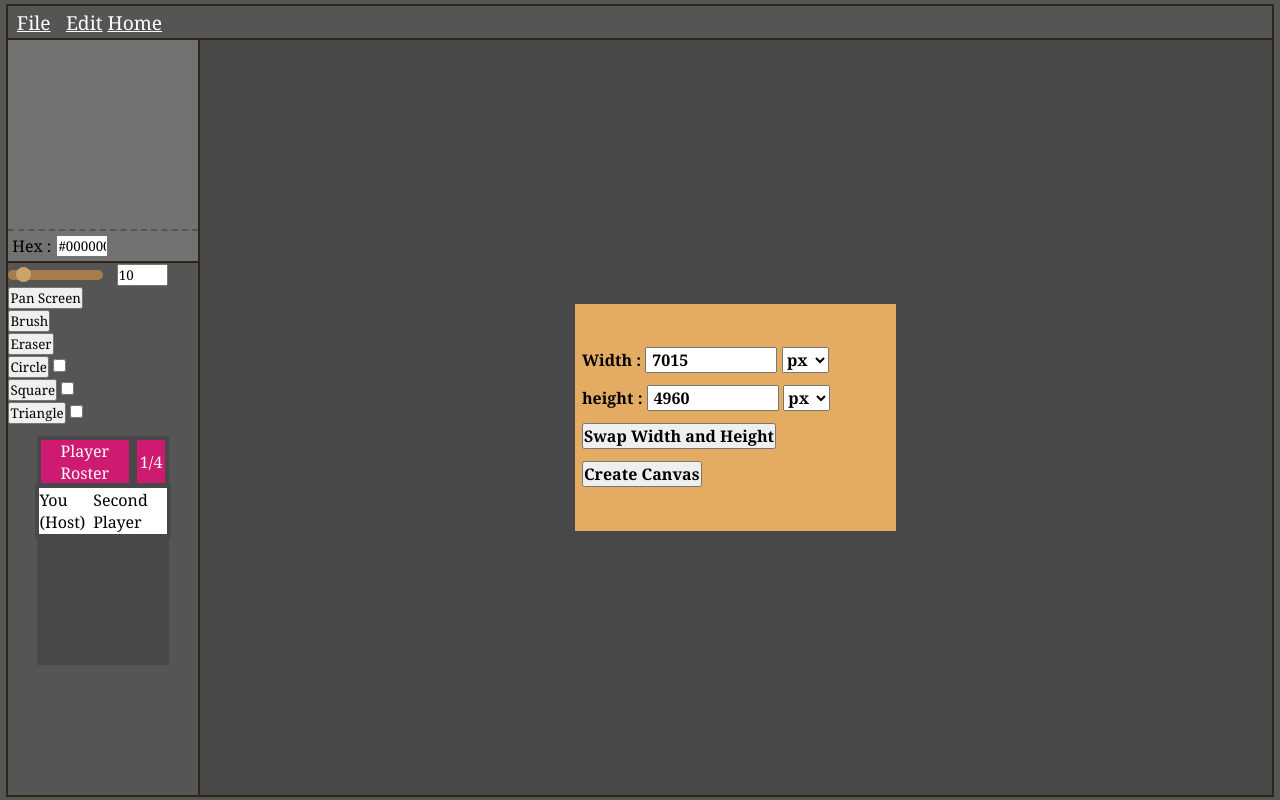
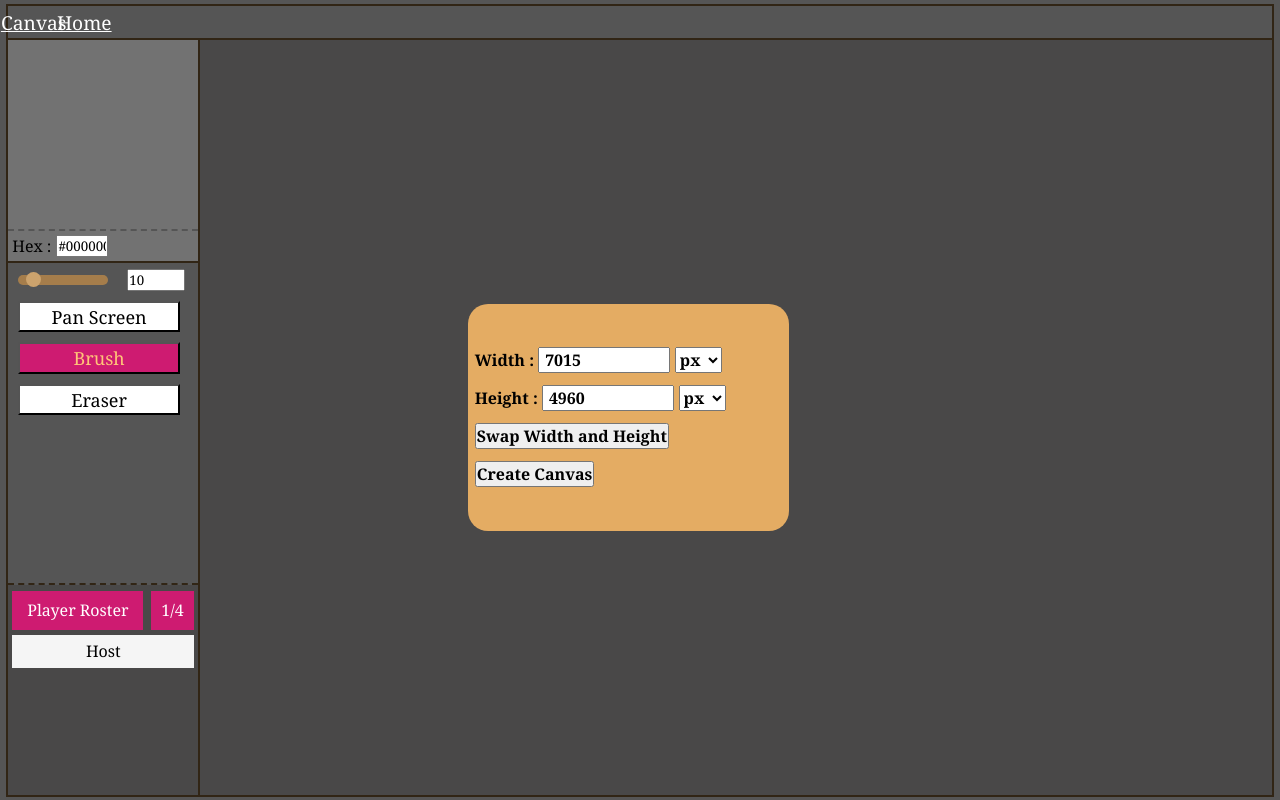
Before and after one commit to chickmenNuggs/CSE-108-Final-Project, a Flask app: page /canvas/1 in a window 1280 px wide. Run offline with Flask 3, Linux system fonts and the light colour scheme; a user stored in the database is signed in; parts of the project's set-up code (start-up, migrations or seed data) failed here and were passed over; some libraries are stand-ins or nearby versions.

Commit message:
Pushing Updated Canvas
Canvas got updated
-WebSockets need updating for roster, should push usernames to function

```diff
--- a/flask-app/static/master.css
+++ b/flask-app/static/master.css
@@ -274,11 +312,19 @@
     margin-left: 5px;
     width: 6vh;
 }
+.brush-settings{
+    height: 46%;
+    width: 95%;
+    display: flex;
+    flex-direction: column;
+    padding-left: 10px;
+    padding-top: 5px;
+    border-bottom: #312515 2px dashed;
+}
 #brush-range{
+    margin: auto;
     accent-color: #ffc478;
 }
-
-
 .slider {
   -webkit-appearance: none;
   width: 50%;
@@ -303,9 +347,39 @@
   background: #ffc478;
   cursor: pointer;
 }
+#brush-num{
+    margin: auto;
+    margin-left: 15px;
+    width: 30%;
+}
 
-#brush-num{
-    width: 25%;
+.brush-shape{
+    width: 90%;
+    height: 50%;
+    display: flex;
+    flex-direction: column;
+    margin-top: 5px;
+}
+.brush-buttons{
+    width: 100%;
+    height: 20%;
+    padding: 10px;
+    margin-top: 5px;
+    margin-bottom: 5px;
+    font-size: large;
+    display: inline-flex;
+    justify-content: center;
+    align-items: center;
+    background-color: white;
+}
+
+.active-brush{
+    width: 100%;
+    height: 20%;
+    background-color: #ce1b71;
+    color:#ffc478;
+    text-decoration: none;
+    font-size: large;
 }
 
 .canvas-holder{
@@ -323,19 +397,18 @@
 #myCanvas{
     background-color: white;
     border-bottom: #312515 solid 2px;
-    cursor:grabbing;
+    cursor:default;
 
 }
-
 .neo-roster{
-    margin: auto;
-    margin-top: 15px;
+    /* margin: auto;  */
+    padding-top: 5px;
     display: flex;
     flex-direction: column;
     align-items: center;
     background-color: #494848;
     height: 30%;
-    width: 70%;
+    width: 100%;
 }
 .neo-roster .header{
     width: 100%;
@@ -367,25 +440,31 @@
     border: 4px #494848, solid;
 
 }
+
+#ploingus{
+    width: 100%;
+    height: 80%;
+}
+
 .player-list{
     display: flex;
     align-items: center;
     justify-content: center;
     height:  20%;
     width: 96%;
-    background-color: white;
+    background-color: whitesmoke;
     border: 4px #494848, solid;
-
 }
-
 .create-new{
     margin: auto;
+    margin-left: 25%;
     background-color: #e4ac63;
     width: 30%;
     height: 30%;
     display: flex;
     align-items: center;
     justify-content: center;
+    border-radius: 20px;
 }
 #create-holder{
     margin: auto;
--- a/flask-app/static/master.js
+++ b/flask-app/static/master.js
@@ -4,21 +4,80 @@ const in_to_cm = 2.54;
 let prevUnitW;
 let prevUnitH;
 let brushSize = 10;
-let brushType = 'brush';
+let brushType;
 let brushColor;
 let isDrawing = false;
+let isSaved = false;
+let isShowing = false;
+var x, y;
 
 
+canvas = document.getElementById('myCanvas');
+ctx = canvas.getContext('2d')
+create = document.getElementsByClassName('create-new')[0];
+w = document.getElementById('width');
+h = document.getElementById('height');
+width = document.getElementById('w-measure');
+height = document.getElementById('h-measure');
+   b = document.getElementById('brush');
+   e = document.getElementById('eraser');
+   p = document.getElementById('e-pan');
 
-let canvas = document.getElementById( 'myCanvas' );
-let ctx = canvas.getContext( '2d' )
-let create = document.getElementsByClassName( 'create-new' )[ 0 ];
-let w = document.getElementById( 'width' );
-let h = document.getElementById( 'height' );
-let width = document.getElementById( 'w-measure' );
-let height = document.getElementById( 'h-measure' );
-var x, y;
-// syncBrushSize();
+window.addEventListener('load', (event) => {
+   syncBrushSize()
+   syncColor()
+   brushType = 'brush'
+});
+
+document.addEventListener('click', (event) => {
+   if(isShowing == false){
+      hideMenu();
+   }
+   isShowing = false;
+});
+
+
+function showMenu(){
+   isShowing = true;
+   menu = document.getElementById('files');
+   files.classList.remove('hidden')
+}
+
+function hideMenu(){
+   menu = document.getElementById('files');
+   files.classList.add('hidden')
+}
+
+
+function clearCanvas(){
+   ctx.clearRect(0, 0, canvas.width, canvas.height)
+   hideMenu();
+}
+
+function newCanvas(){
+   if(isSaved == false){
+      backWarn();
+   }
+   clearCanvas()
+   canvas.classList.add('hidden')
+   create.classList.remove('hidden')
+}
+
+function saveCanvas(){
+
+}
+
+function exportCanvas(){
+
+}
+
+function zoomIn(){
+
+}
+function zoomOut(){
+
+}
+
 
 /* Canvas Js Start*/
 function canvasInit ()
@@ -63,8 +122,18 @@ function canvasInit ()
       canvas.height = h.value
    }
 
-   create.classList.add( 'hidden' );
-   canvas.classList.remove( 'hidden' );
+   create.classList.add('hidden');
+   canvas.classList.remove('hidden');
+   brushColor = '#000000';
+   brushType = 'brush';
+   brushSize = 10;
+
+   window.onbeforeunload = function() {
+   return "Data will be lost if you leave the page, are you sure?";
+};
+}
+
+function backWarn(){ window.onbeforeunload = function() { return "Data will be lost if you leave the page, are you sure?"; }; }
 
    window.onbeforeunload = function ()
    {
@@ -76,7 +145,6 @@ function canvasInit ()
       LogCurrentWebsocketEvent( "Canvas Created", `Updating canvas information for lobby "${ window.gameId }"` )
       window.socket.emit( "CreatedCanvas", { "Width": canvas.width, "Height": canvas.height, "Context": ctx, "Id": window.gameId } )
    }
-}
 
 function SetClientCanvas ( width, height )
 {
@@ -91,17 +159,17 @@ function backWarn () { window.onbeforeunload = function () { return "Data will b
 
 function startDraw ()
 {
+   isSaved = false;
    isDrawing = true;
-   console.log( isDrawing )
+   console.log(brushColor)
+   console.log(brushType)
 }
 function endDraw ()
 {
    isDrawing = false;
-   console.log( isDrawing )
 }
 
-canvas.addEventListener( 'mousemove', ( e ) =>
-{
+canvas.addEventListener('mousemove', (e) =>{
    const rect = canvas.getBoundingClientRect();
 
    const scaleX = canvas.width / rect.width;
@@ -125,18 +193,18 @@ canvas.addEventListener( "mouseup", ( e ) =>
    ForceSyncBoard();
 } );
 
+function draw (x, y) {
+   canvas = document.getElementById('myCanvas');
+   let ctx = canvas.getContext('2d');
+   syncColor();
+   if(!isDrawing){ return; }
+   // console.log(x,y);
 
-function draw ( x, y )
-{
-   canvas = document.getElementById( 'myCanvas' );
-   let ctx = canvas.getContext( '2d' );
-   syncColor();
-
-   drawPencil( x, y, brushSize, brushColor )
-
-   if ( !IsSinglePlayerSession() )
-   {
-      AddClientData( x, y, brushSize, brushColor )
+   if(brushType == "brush"){
+      drawPencil(x,y,brushSize,brushColor);
+   }
+   else if (brushType == 'e'){
+      erase(x,y,brushSize,"#ffffff");
    }
 };
 
@@ -146,7 +214,25 @@ function drawPencil ( x, y, rad, color )
    ctx.arc( x, y, rad, 0, Math.PI * 2 );
    ctx.fillStyle = color;
    ctx.fill();
-   ctx.stroke();
+   ctx.closePath();
+   /*
+      ctx.moveTo(lastX, lastY);
+      ctx.lineTo(e.offsetX, e.offsetY);
+       ctx.strokeStyle = '#000'; // Brush color
+       ctx.lineWidth = 5;         // Brush size
+       ctx.lineCap = 'round';     // Makes ends smooth
+       ctx.stroke();
+       [lastX, lastY] = [e.offsetX, e.offsetY];
+   */
+}
+
+
+function erase(x,y,rad, color){
+   ctx.beginPath();
+   ctx.arc(x,y,rad,0,Math.PI * 2);
+   ctx.fillStyle = color;
+   ctx.fill();
+   // ctx.stroke();
    ctx.closePath();
 }
 
@@ -168,40 +254,34 @@ function syncBrushSize ( el1, el2 )
    brushSize = el_2.value;
 }
 
-function setBrush ()
-{
+function setBrush(){
+   if(brushType != 'brush'){
+      b.classList.add('active-brush');
+      e.classList.remove('active-brush');
+      p.classList.remove('active-brush');
+      // t.classList.remove('active-brush');
+      // c.classList.remove('active-brush');
+      // s.classList.remove('active-brush');
+   }
    brushType = 'brush';
 }
 
-function setErase ()
-{
-   brushType = 'eraser'
+function setErase(){
+   if(brushType != 'e'){
+      b.classList.remove('active-brush');
+      e.classList.add('active-brush');
+      p.classList.remove('active-brush');
+      // t.classList.remove('active-brush');
+      // c.classList.remove('active-brush');
+      // s.classList.remove('active-brush');
+   }
+   brushType = 'e';
 }
 
 function setPan ()
 {
    brushType = 'pan';
 }
-
-function setTri ()
-{
-   brushType = 'tri';
-}
-
-function setSquare ()
-{
-   brushType = 'sqr';
-}
-
-function setCircle ()
-{
-   brushType = 'circ';
-}
-
-
-
-
-/* Canvas Js End*/
 
 function swapWidthHeight ()
 {
@@ -370,3 +450,29 @@ function unitConversion ( el )
    }
    getprevUnit( el )
 }
+
+
+
+
+// Put Roster info in here //
+
+ function fillRoster(name){
+
+   container = document.getElementById('ploingus');
+   if(container){
+      console.log('exists')
+   }
+   newTag = document.createElement('div')
+   newTag.id = name
+   newTag.classList.add('player-list')
+   newTag.innerText = name
+
+   if(newTag){
+      console.log('new exists')
+   }
+
+
+   container.appendChild(newTag);
+   // targetDiv.appendChild(newPara);
+
+}
--- a/flask-app/templates/canvas.html
+++ b/flask-app/templates/canvas.html
@@ -1,98 +1,75 @@
 <!DOCTYPE html>
 <html lang="en">
-
 <head>
     <meta charset="UTF-8">
     <meta name="viewport" content="width=device-width, initial-scale=1.0">
     <link rel="stylesheet" href="../static/master.css">
     <title>Document</title>
 </head>
-
 <body>
-   <div class=background>
-      <div class=container>
-         <div class=action-bar>
-            <a class="action-buttons">File</a>
-            <a class="action-buttons">Edit</a>
+    <div class = background>
+        <div class = container>
+            <div class = action-bar>
+                <a class="action-buttons" onclick="showMenu()" id = "revelator">Canvas</a>
+                <div class = 'file-deets hidden' id = files>
+                    <a class = 'file-buttons' onclick="newCanvas()">New</a>
+                    <a class = 'file-buttons' >Save</a>
+                    <a class = 'file-buttons' >Export</a>
+                    <a class = 'file-buttons' onclick="clearCanvas()">Clear</a>
+                </div>
                 <a class="action-buttons" href="{{url_for('home')}}" onclick="backWarn()">Home</a>
 
             </div>
-         <div class="wide-div">
-            <div class=tool-bar>
+            <div class = "wide-div">
+                <div class = tool-bar>
                     <div class="color-selector">
 
                     </div>
-               <div class=selected-color>
-                  <label for="selected-color"> Hex :</label>
-                  <input id="selected-color" type="text" value="#000000" onchange="syncColor()">
+                    <div class = selected-color>
+                        <label for ="selected-color"> Hex :</label>
+                        <input id = "selected-color" type = "text" value = "#000000" onchange="syncColor()">
                     </div>
-               <div class=brush-settings>
+                    <div class = brush-settings>
                         <div class="brush-size">
-                     <input type="range" value="10" class=slider id=brush-range
-                        oninput="syncBrushSize('brush-range', 'brush-num')">
-                     <input type="number" id=brush-num min="1" max="100" step="1" value="10"
-                        oninput="syncBrushSize('brush-num', 'brush-range')">
+                            <input type="range" value="10" class= slider id = brush-range oninput="syncBrushSize('brush-range', 'brush-num')">
+                            <input type="number" id = brush-num min="1" max="100" step="1" value="10" oninput="syncBrushSize('brush-num', 'brush-range')">
                         </div>
                         <div class="brush-shape">
-                     <div>
-                        <button id="e-pan">
+
+                              <button id ="e-pan" onclick="setPan()" class = 'brush-buttons'>
                                  Pan Screen
                               </button>
-                     </div>
-                     <div>
-                        <button id=brush>
+                              <button id = "brush"  onclick="setBrush()" class = 'brush-buttons active-brush' >
                                  Brush
                               </button>
-                     </div>
-                     <div>
-                        <button id=eraser>
+                              <button id = "eraser" onclick="setErase()" class = 'brush-buttons'>
                                  Eraser
                               </button>
                         </div>
-                     <div>
-                        <button id=circle>
-                           Circle
-                        </button>
-                        <input type="checkbox" id="hollow-circle">
                     </div>
-                     <div>
-                        <button id=square>
-                           Square
-                        </button>
-                        <input type="checkbox" id="hollow-circle">
+                    <div class = neo-roster>
+                        <div class = header>
+                            <div id = l>
+                                Player Roster
                             </div>
-                     <div>
-                        <button id=triangle>
-                           Triangle
-                        </button>
-                        <input type="checkbox" id="hollow-circle">
+                            <div id = 'r'>
+                                1/4
+                            </div>
+                        </div>
+                        <div id = ploingus>
+                           <div class = player-list id = host> Host</div>
+
                         </div>
                      </div>
                 </div>
-               <div class=neo-roster>
-                  <div class=header>
-                     <div id=l>
-                        Player Roster
-                     </div>
-                     <div id=r>
-                        1/4
-                     </div>
-                  </div>
-                  <div class=player-list>
-                     <div id=host> You (Host)</div>
-                     <div id=host> Second Player</div>
-                  </div>
-               </div>
-            </div>
-            <div class=canvas-holder>
-               <div class="create-new">
-                  <table id=create-holder>
+                <div class = canvas-holder>
+                    <div class = "create-new">
+                        <table id = create-holder>
                             <tr>
                                 <td>
-                           <label class="create-input" for="width">Width : </label>
-                           <input class="create-input" id="width" value="7015">
-                           <select class="create-input" name="width" id="w-measure" onclick="getprevUnit('w-measure')"
-                              onchange="unitConversion('w-measure')">
+                                    <label  class="create-input" for="width">Width : </label>
+                                    <input  class="create-input" id="width" value="7015">
+                                    <select class="create-input" name="width" id="w-measure" onclick="getprevUnit('w-measure')" onchange="unitConversion('w-measure')">
                                         <option value="px">px</option>
                                         <option value="cm">cm</option>
                                         <option value="in">in</option>
@@ -101,10 +78,9 @@
                             </tr>
                             <tr>
                                 <td>
-                           <label class="create-input" for="height">height : </label>
-                           <input class="create-input" id="height" value="4960">
-                           <select class="create-input" name="height" id="h-measure" onfocus="getprevUnit('h-measure')"
-                              onchange="unitConversion('h-measure')">
+                                    <label  class="create-input" for="height">Height : </label>
+                                    <input  class="create-input" id="height" value="4960">
+                                    <select class="create-input" name="height" id="h-measure" onfocus="getprevUnit('h-measure')" onchange="unitConversion('h-measure')">
                                         <option value="px">px</option>
                                         <option value="cm">cm</option>
                                         <option value="in">in</option>
@@ -123,11 +99,12 @@
                             </tr>
                         </table>
                     </div>
-               <canvas id="myCanvas" class="hidden" onmousedown="startDraw()" onmouseup="endDraw()">
+                    <canvas id="myCanvas" class="hidden" onmousedown="startDraw()" onmouseup="endDraw()" onmousemove="draw()">
                         Your browser does not support the Canvas element :&#40
                     </canvas>
                </div>
             </div>
+
       </div>
    </div>
    <script>
--- a/flask-app/templates/profile.html
+++ b/flask-app/templates/profile.html
@@ -10,6 +10,8 @@
 
 <body>
    Profile
+   <a class="vert-button" href="{{ url_for('logout') }}">Logout</a>
+
 </body>
 
 </html>
```
Also changed, not shown: other parts of flask-app/static/master.css (+38 -7 lines), flask-app/templates/home.html (+8 -8 lines). Lines whose indentation alone changed are shown as unchanged.
